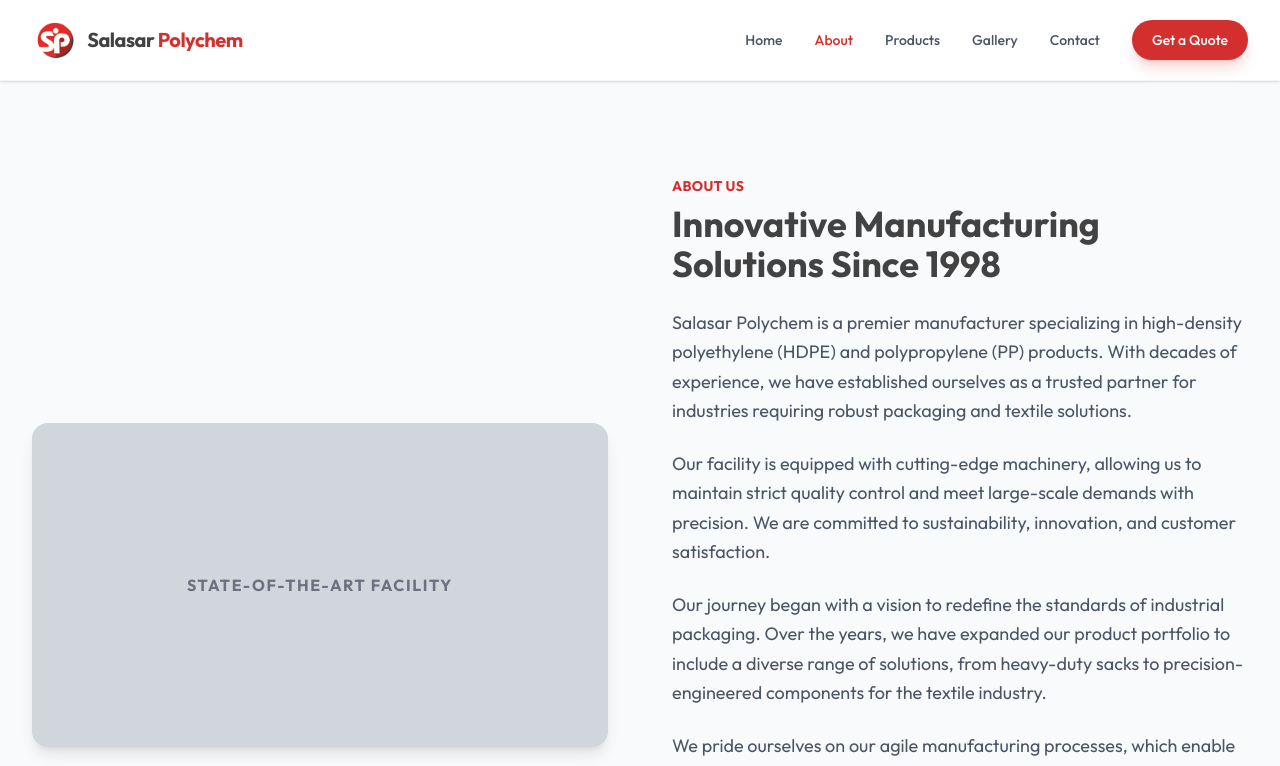
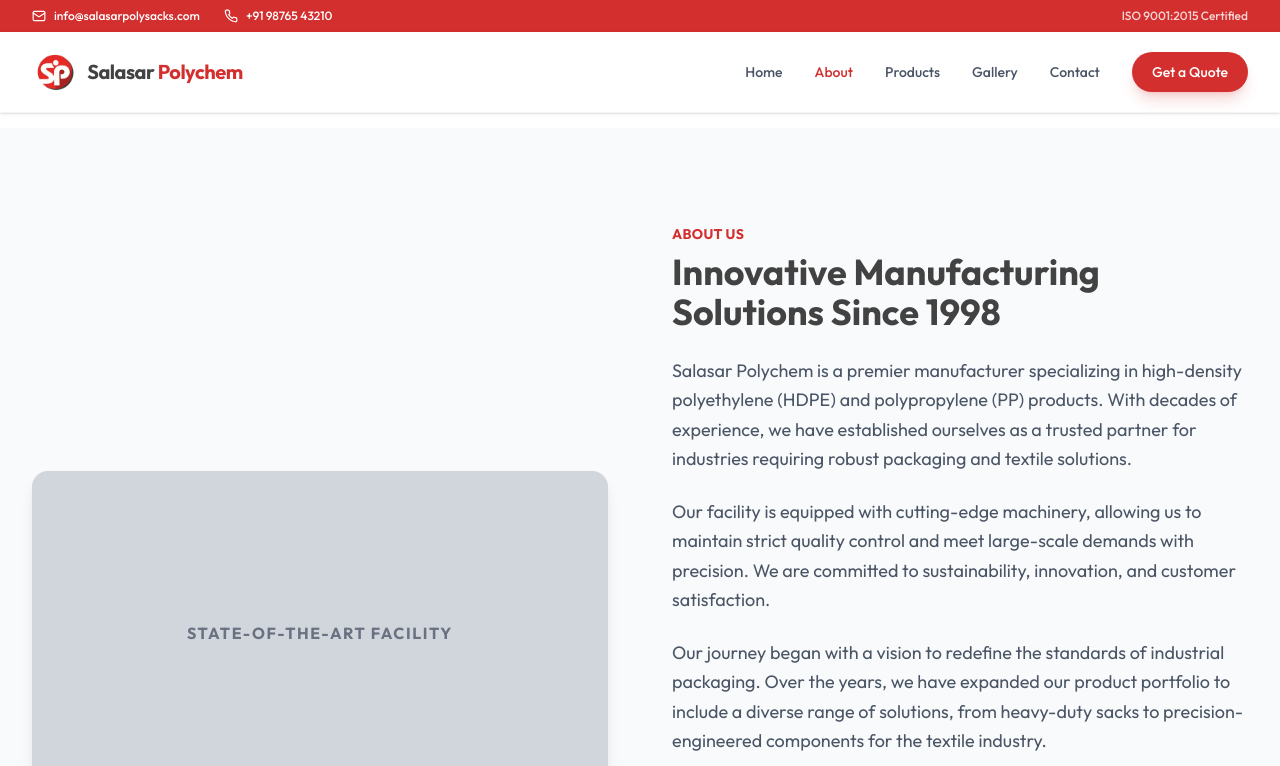
Before and after one commit to AlokMahapatra26/salasar-polysacks-website, a Next.js app: page /about in a window 1280 px wide. Shown: the top 766 px of the page. Built offline with nearby package versions, Linux system fonts and the light colour scheme.

Commit message:
top navbar

```diff
--- a/app/about/page.tsx
+++ b/app/about/page.tsx
@@ -4,7 +4,7 @@
 
 export default function AboutPage() {
     return (
-        <main className="min-h-screen pt-20">
+        <main className="min-h-screen pt-32">
             <Navbar />
             <About detailed={true} />
             <Footer />
--- a/app/components/Hero.tsx
+++ b/app/components/Hero.tsx
@@ -1,6 +1,6 @@
 export default function Hero() {
     return (
-        <section className="relative pt-32 pb-20 lg:pt-48 lg:pb-32 overflow-hidden bg-gray-50">
+        <section className="relative pt-36 pb-20 lg:pt-52 lg:pb-32 overflow-hidden bg-gray-50">
             <div className="absolute inset-0 z-0 opacity-10">
                 <div className="absolute inset-0 bg-[radial-gradient(#D32F2F_1px,transparent_1px)] [background-size:16px_16px]"></div>
             </div>
--- a/app/components/Navbar.tsx
+++ b/app/components/Navbar.tsx
@@ -16,7 +16,29 @@
     ];
 
     return (
-        <nav className="fixed top-0 left-0 right-0 z-50 bg-white/95 backdrop-blur-sm border-b border-gray-100 shadow-sm">
+        <header className="fixed top-0 left-0 right-0 z-50">
+            {/* Top Contact Bar */}
+            <div className="bg-primary text-white py-2 text-xs font-medium">
+                <div className="max-w-7xl mx-auto px-4 sm:px-6 lg:px-8 flex justify-between items-center">
+                    <div className="flex items-center gap-6">
+                        <a href="mailto:info@salasarpolysacks.com" className="flex items-center gap-2 hover:text-white/80 transition-colors">
+                            {/* Mail Icon SVG since imports might be tricky with replace */}
+                            <svg xmlns="http://www.w3.org/2000/svg" width="14" height="14" viewBox="0 0 24 24" fill="none" stroke="currentColor" strokeWidth="2" strokeLinecap="round" strokeLinejoin="round"><rect width="20" height="16" x="2" y="4" rx="2" /><path d="m22 7-8.97 5.7a1.94 1.94 0 0 1-2.06 0L2 7" /></svg>
+                            <span>info@salasarpolysacks.com</span>
+                        </a>
+                        <a href="tel:+919876543210" className="flex items-center gap-2 hover:text-white/80 transition-colors">
+                            {/* Phone Icon SVG */}
+                            <svg xmlns="http://www.w3.org/2000/svg" width="14" height="14" viewBox="0 0 24 24" fill="none" stroke="currentColor" strokeWidth="2" strokeLinecap="round" strokeLinejoin="round"><path d="M22 16.92v3a2 2 0 0 1-2.18 2 19.79 19.79 0 0 1-8.63-3.07 19.5 19.5 0 0 1-6-6 19.79 19.79 0 0 1-3.07-8.67A2 2 0 0 1 4.11 2h3a2 2 0 0 1 2 1.72 12.84 12.84 0 0 0 .7 2.81 2 2 0 0 1-.45 2.11L8.09 9.91a16 16 0 0 0 6 6l1.27-1.27a2 2 0 0 1 2.11-.45 12.84 12.84 0 0 0 2.81.7A2 2 0 0 1 22 16.92z" /></svg>
+                            <span>+91 98765 43210</span>
+                        </a>
+                    </div>
+                    <div className="hidden sm:block text-white/80">
+                        ISO 9001:2015 Certified
+                    </div>
+                </div>
+            </div>
+
+            <nav className="bg-white/95 backdrop-blur-sm border-b border-gray-100 shadow-sm">
                 <div className="max-w-7xl mx-auto px-4 sm:px-6 lg:px-8">
                     <div className="flex justify-between items-center h-20">
                         {/* Logo */}
@@ -52,5 +74,6 @@
                     </div>
                 </div>
             </nav>
+        </header>
     );
 }
--- a/app/contact/page.tsx
+++ b/app/contact/page.tsx
@@ -4,7 +4,7 @@
 
 export default function ContactPage() {
     return (
-        <main className="min-h-screen pt-20">
+        <main className="min-h-screen pt-32">
             <Navbar />
             <Contact />
             <Footer />
--- a/app/gallery/page.tsx
+++ b/app/gallery/page.tsx
@@ -4,7 +4,7 @@
 
 export default function GalleryPage() {
     return (
-        <main className="min-h-screen pt-20">
+        <main className="min-h-screen pt-32">
             <Navbar />
             <Gallery />
             <Footer />
--- a/app/products/page.tsx
+++ b/app/products/page.tsx
@@ -4,7 +4,7 @@
 
 export default function ProductsPage() {
     return (
-        <main className="min-h-screen pt-20">
+        <main className="min-h-screen pt-32">
             <Navbar />
             <Products />
             <Footer />
--- a/app/robots.ts
+++ b/app/robots.ts
@@ -1,7 +1,7 @@
 import { MetadataRoute } from 'next'
 
 export default function robots(): MetadataRoute.Robots {
-    const baseUrl = 'https://www.salasarpolychem.com' // Replace with actual domain when known
+    const baseUrl = 'https://www.salasarpolysacks.com' // Replace with actual domain when known
 
     return {
         rules: {
```
Lines whose indentation alone changed are shown as unchanged.
